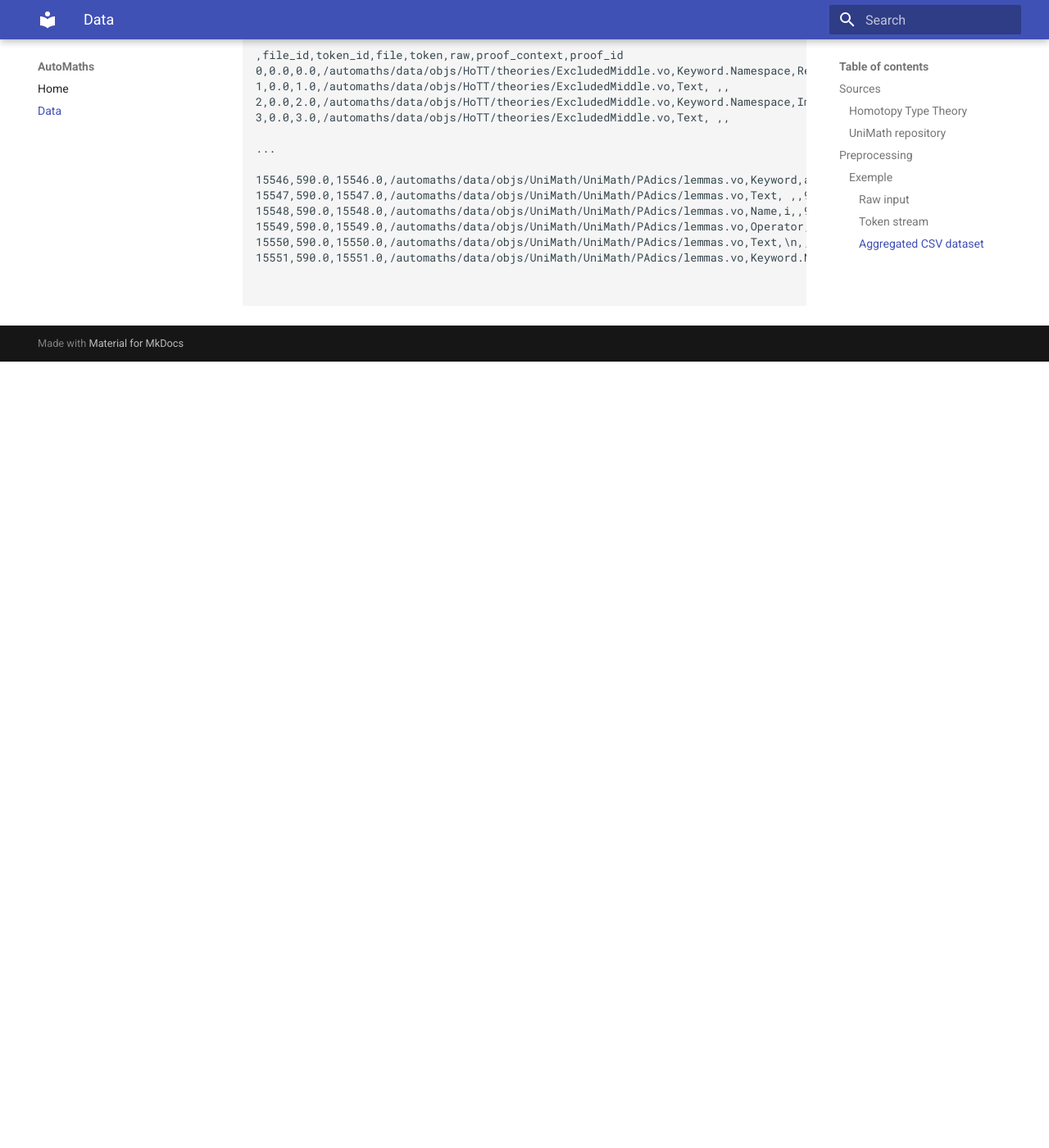
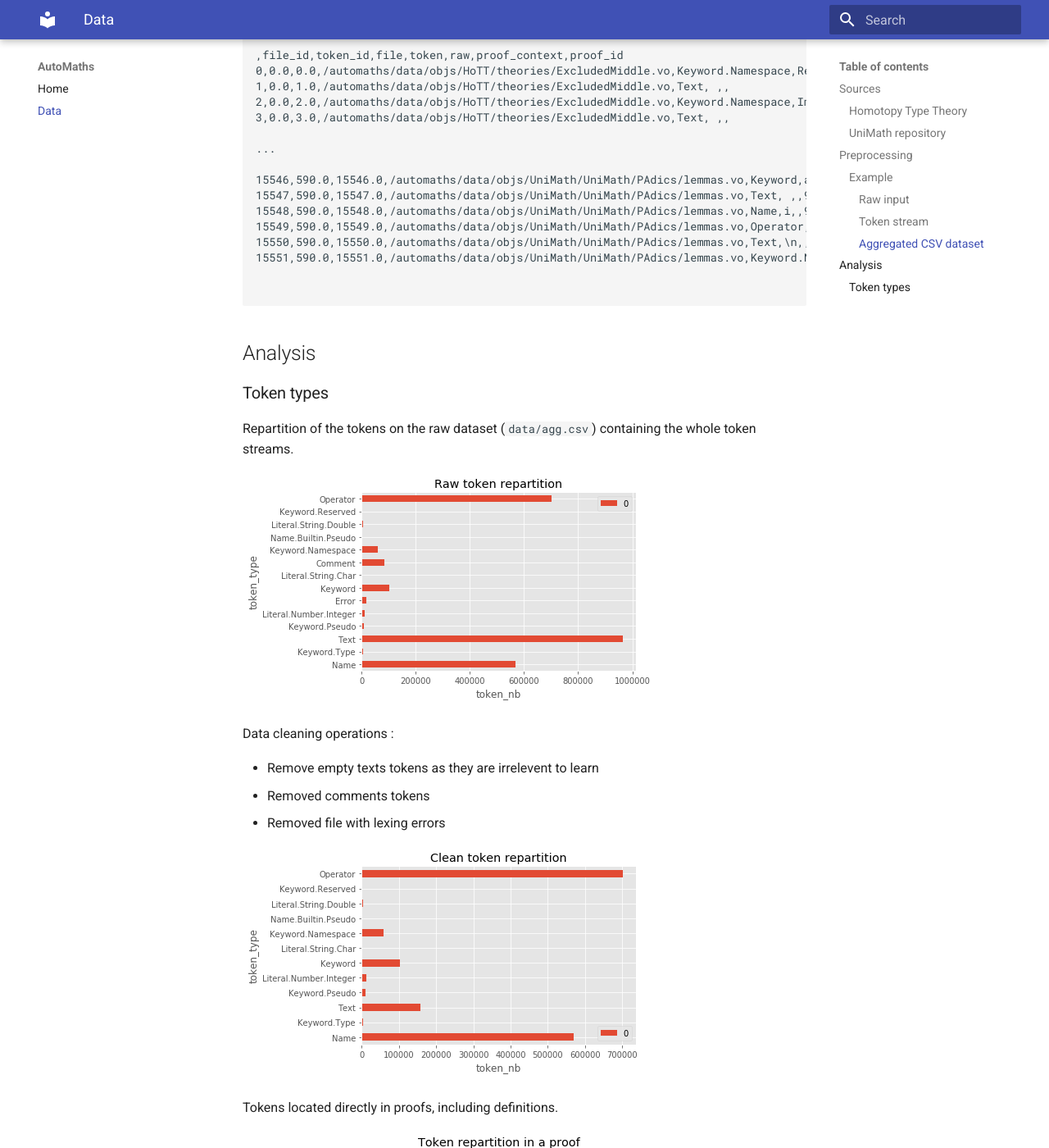
Before and after one commit to Xide/AutoMaths, an MkDocs documentation site: the page built from docs/data.md, in a window 1280 px wide and 1400 px high, scrolled down 1964 px. Shown: the whole window at 82% size. Built offline with MkDocs 1.6.1 and Material for MkDocs 9.7.7, drawn with Linux system fonts in a browser that asks for light colours; old or Windows-style settings are respelled for this version of MkDocs; before the commit the page ends 2405 px from its top, so only the background shows below that.

Commit message:
added proof repartition visualization

````diff
--- a/docs/data.md
+++ b/docs/data.md
@@ -23,7 +23,7 @@
     1. Resolve dependencies for each definition
     2. Create train and test dataset of proofs from `data/agg.csv`
 
-### Exemple
+### Example
 
 
 | type         | Raw |
@@ -94,3 +94,24 @@
 
 
 ```
+
+## Analysis
+
+
+### Token types
+
+Repartition of the tokens on the raw dataset (`data/agg.csv`) containing the whole token streams.
+
+![](assets/raw_token_repartition.png)
+
+Data cleaning operations :
+
+* Remove empty texts tokens as they are irrelevent to learn
+* Removed comments tokens
+* Removed file with lexing errors
+
+![](assets/clean_token_repartition.png)
+
+Tokens located directly in proofs, including definitions.
+
+![](assets/proof_token_repartition.png)
````
Also changed, not shown: docs/assets/clean_token_repartition.png (added), docs/assets/proof_token_repartition.png (added), docs/assets/raw_token_repartition.png (added).
